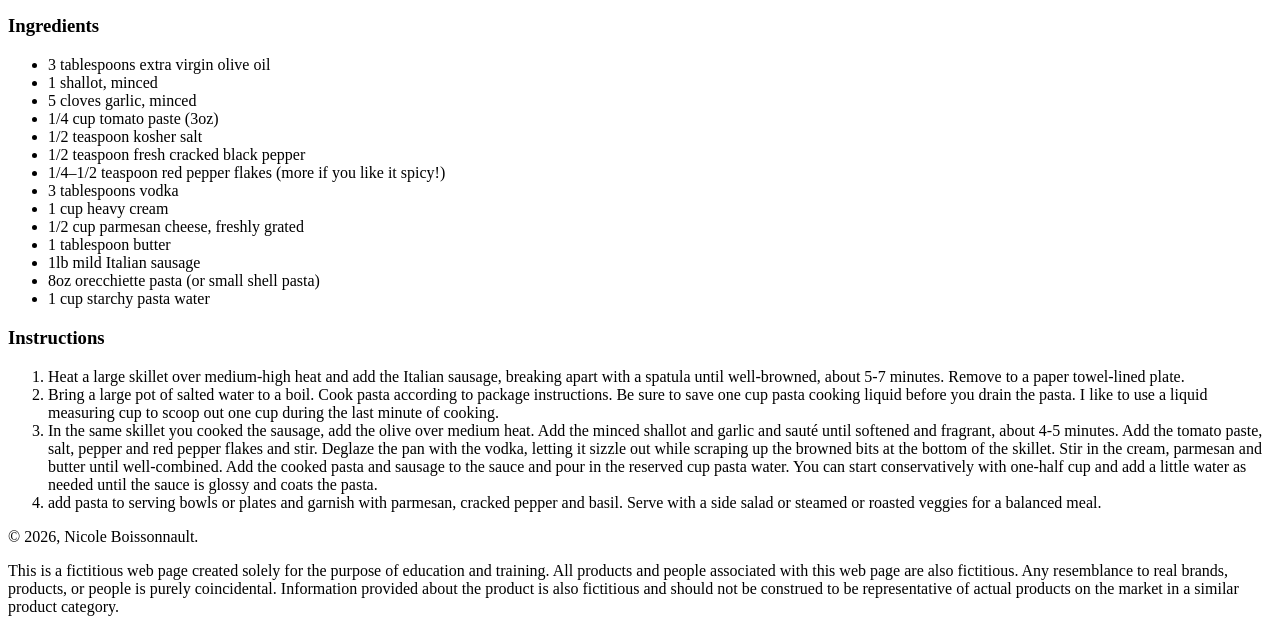
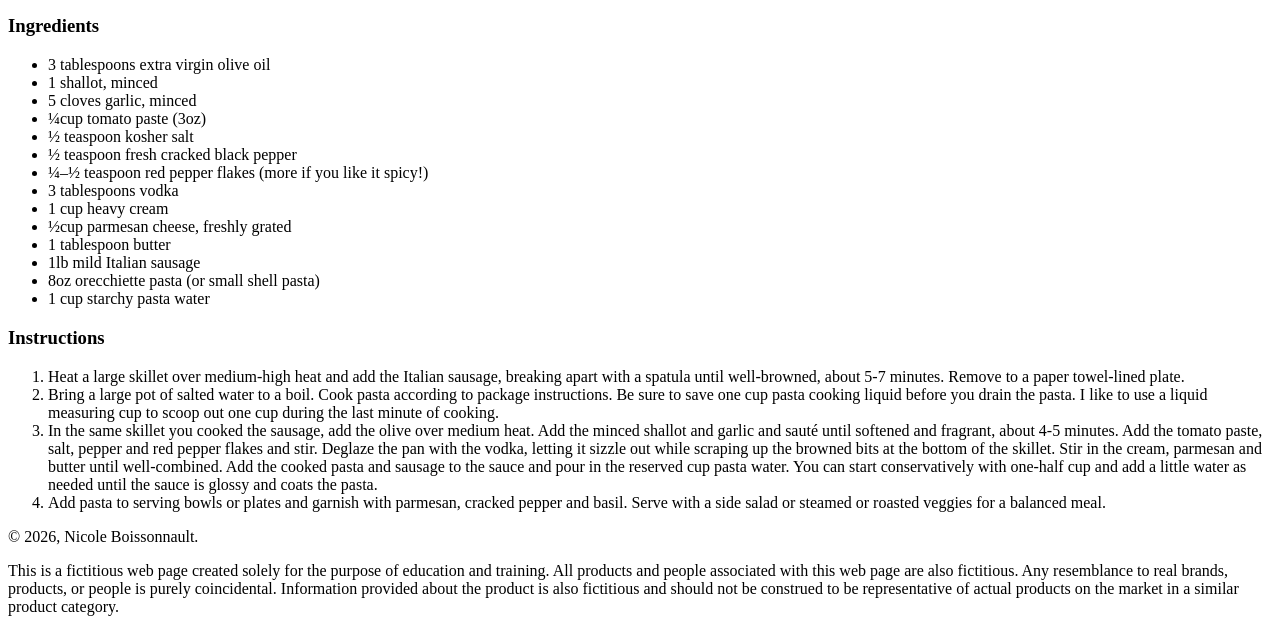
Before and after one commit to nlynnbois/GRA, a plain HTML site: page gra1144cp1NicoleBoissonnault2026/index.html in a window 1280 px wide. Shown: the part 1782-2414 px from the top of the page. Drawn offline with Linux system fonts and the light colour scheme.

Commit message:
Add files via upload

```diff
--- a/gra1144cp1NicoleBoissonnault2026/index.html
+++ b/gra1144cp1NicoleBoissonnault2026/index.html
@@ -15,7 +15,7 @@
 	<main>
 		<img src="pasta-dish.jpeg" class="banner" />
 		<h2>Spicy Vodka Pasta</h2>
-		<p>Spicy vodka pasta is a creamy, restaurant-style dish featuring al dente pasta tossed in a silky tomato and cream sauce enriched with a splash of vodka and a warming chili kick for heat. It’s indulgent yet simple, with a rich, velvety texture and a balanced flavor that’s both tangy and slightly spicy, making it a favorite for date nights, dinner parties, and cozy weeknight meals alike.</p>
+		<p>Spicy vodka pasta is a creamy, restaurant-style dish featuring al dente pasta tossed in a silky tomato and cream sauce enriched with a splash of vodka and a warming chili kick for heat. It&rsquo;s indulgent yet simple, with a rich, velvety texture and a balanced flavor that&rsquo;s both tangy and slightly spicy, making it a favorite for date nights, dinner parties, and cozy weeknight meals alike.</p>
 
 		<section>
 			<h3>Ingredients</h3>
@@ -24,13 +24,13 @@
 			<li>3 tablespoons extra virgin olive oil</li>
 			<li>1 shallot, minced</li>
 			<li>5 cloves garlic, minced</li>
-			<li>1/4 cup tomato paste (3oz)</li>
-			<li>1/2 teaspoon kosher salt</li>
-			<li>1/2 teaspoon fresh cracked black pepper</li>
-			<li>1/4–1/2 teaspoon red pepper flakes (more if you like it spicy!)</li>
+			<li>&frac14;cup tomato paste (3oz)</li>
+			<li>&frac12; teaspoon kosher salt</li>
+			<li>&frac12; teaspoon fresh cracked black pepper</li>
+			<li>&frac14;–&frac12; teaspoon red pepper flakes (more if you like it spicy!)</li>
 			<li>3 tablespoons vodka</li>
 			<li>1 cup heavy cream</li>
-			<li>1/2 cup parmesan cheese, freshly grated</li>
+			<li>&frac12;cup parmesan cheese, freshly grated</li>
 			<li>1 tablespoon butter</li>
 			<li>1lb mild Italian sausage</li>
 			<li>8oz orecchiette pasta (or small shell pasta)</li>
@@ -46,9 +46,9 @@
 				<ol>
 			<li>  Heat a large skillet over medium-high heat and add the Italian sausage, breaking apart with a spatula until well-browned, about 5-7 minutes. Remove to a paper towel-lined plate.</li>
 			<li>  Bring a large pot of salted water to a boil. Cook pasta according to package instructions. Be sure to save one cup pasta cooking liquid before you drain the pasta. I like to use a liquid measuring cup to scoop out one cup during the last minute of cooking.</li>
-			<li>In the same skillet you cooked the sausage, add the olive over medium heat. Add the minced shallot and garlic and sauté until softened and fragrant, about 4-5 minutes. Add the tomato paste, salt, pepper and red pepper flakes and stir. Deglaze the pan with the vodka, letting it sizzle out while scraping up the browned bits at the bottom of the skillet.
+			<li>In the same skillet you cooked the sausage, add the olive over medium heat. Add the minced shallot and garlic and saut&eacute; until softened and fragrant, about 4-5 minutes. Add the tomato paste, salt, pepper and red pepper flakes and stir. Deglaze the pan with the vodka, letting it sizzle out while scraping up the browned bits at the bottom of the skillet.
 			Stir in the cream, parmesan and butter until well-combined. Add the cooked pasta and sausage to the sauce and pour in the reserved cup pasta water. You can start conservatively with one-half cup and add a little water as needed until the sauce is glossy and coats the pasta.</li>
-			<li>add pasta to serving bowls or plates and garnish with parmesan, cracked pepper and basil. Serve with a side salad or steamed or roasted veggies for a balanced meal.</li>
+			<li>Add pasta to serving bowls or plates and garnish with parmesan, cracked pepper and basil. Serve with a side salad or steamed or roasted veggies for a balanced meal.</li>
 
 				</ol>
 		</section>
```
